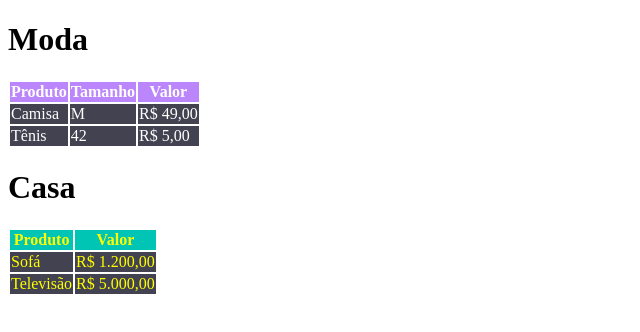
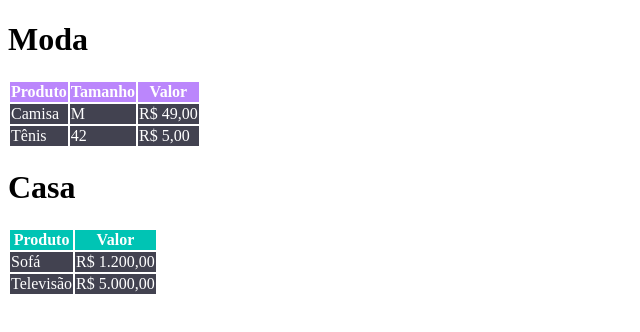
Before and after one commit to camila-sousa/desafio4-tabelaestilizada, a plain HTML site: page index.html in a window 1280 px wide. Shown: the whole page, without its empty margins (0-640 px from the left). Drawn offline with Linux system fonts and the light colour scheme.

Commit message:
mudando de amarelo para branco

```diff
--- a/style.css
+++ b/style.css
@@ -12,5 +12,5 @@
 
 .produtos-casa tr {
     background-color:#424250;
-    color:yellow
+    color:#ffff
 }
```
